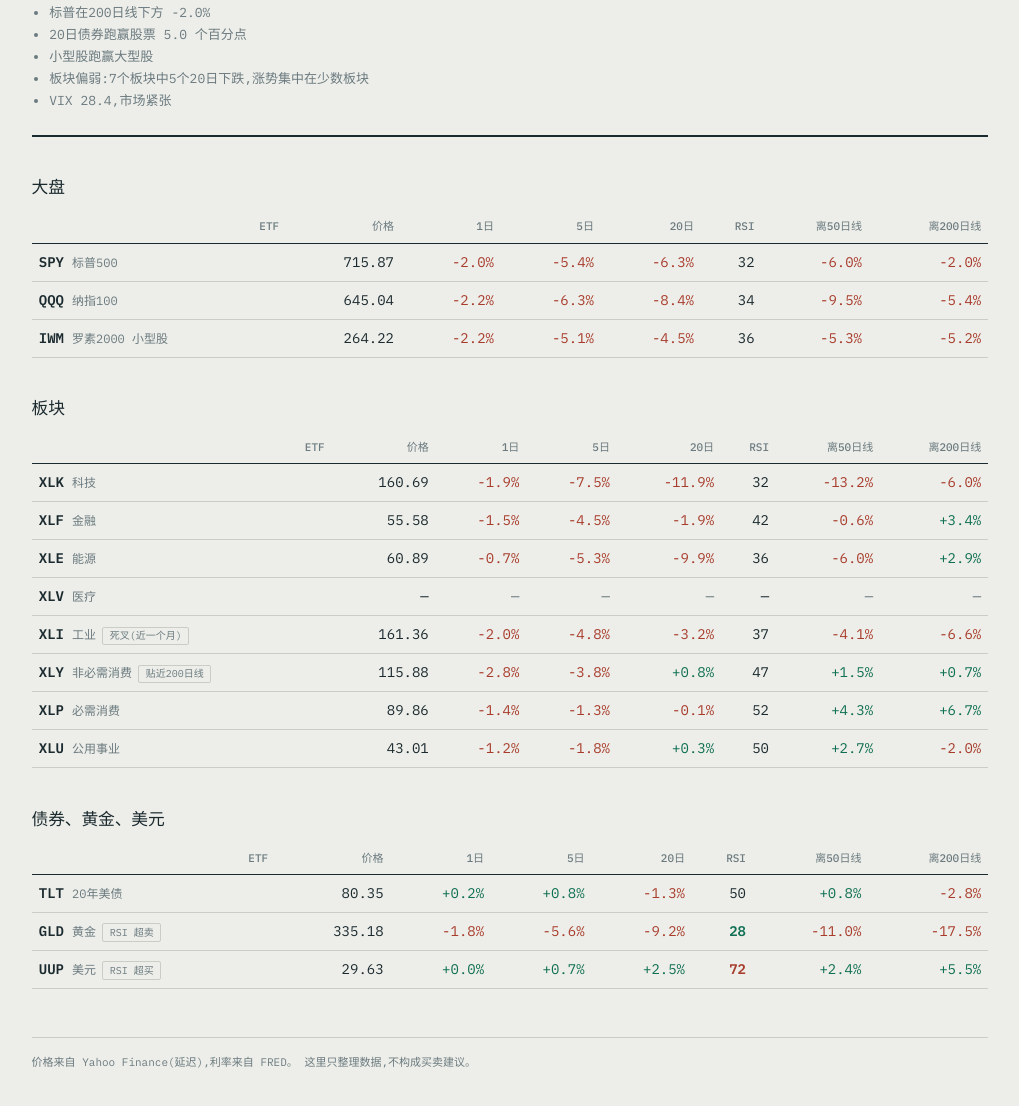
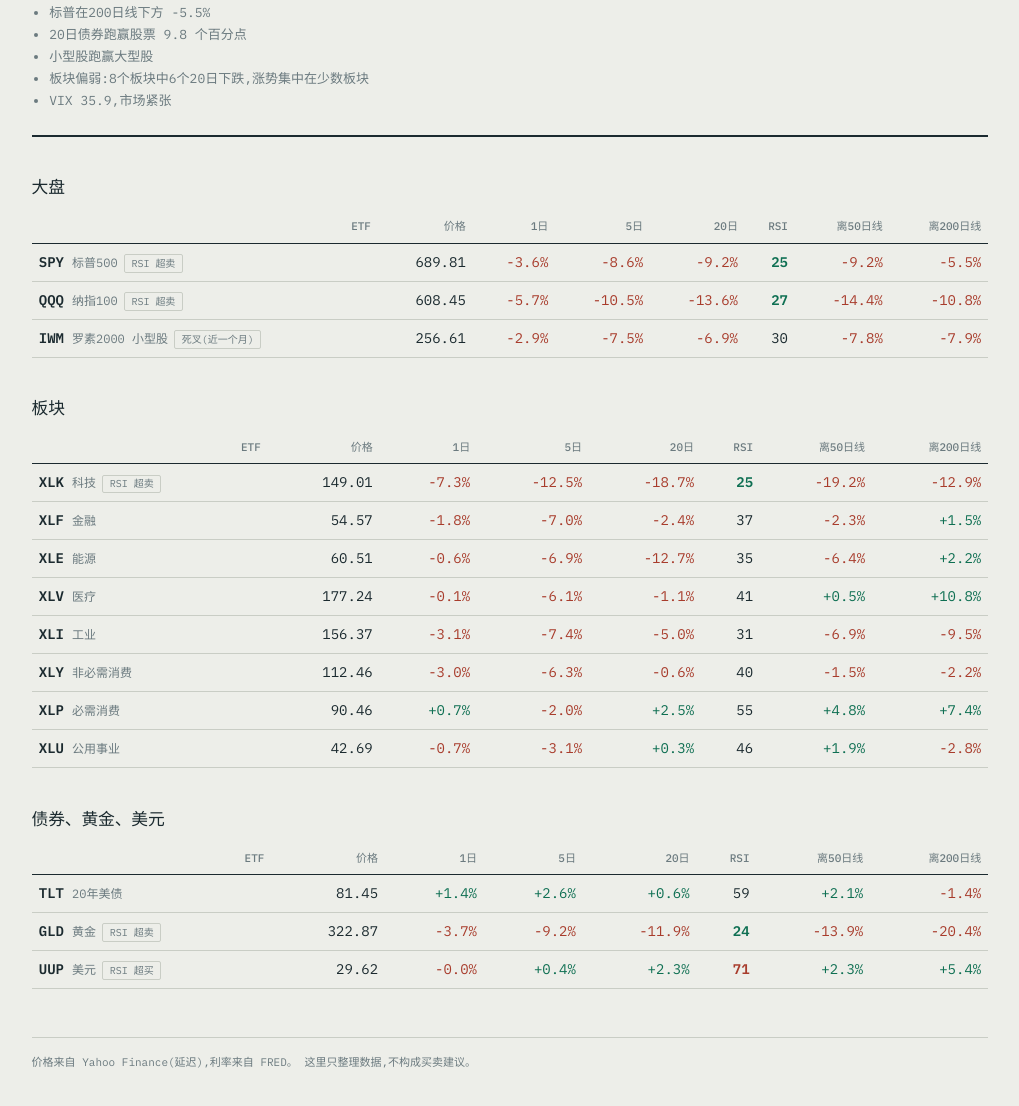
Before and after one commit to kelvin89mun/market-brief, a plain HTML site: page docs/index.html in a window 1280 px wide. Shown: the part 142-1248 px from the top of the page, without its empty margins (130-1149 px from the left). Drawn offline with nearby package versions, Linux system fonts and the light colour scheme.

Commit message:
Brief for 2026-11-21

```diff
--- a/docs/index.html
+++ b/docs/index.html
@@ -87,9 +87,9 @@
 <body>
 <div class="wrap">
   <header>
-    <div class="stamp">美股 19 Nov 2026 收盘数据</div>
+    <div class="stamp">美股 20 Nov 2026 收盘数据</div>
     <h1 class="verdict">Risk off 防守</h1>
-    <ul class="why"><li>标普在200日线下方 -2.0%</li><li>20日债券跑赢股票 5.0 个百分点</li><li>小型股跑赢大型股</li><li>板块偏弱:7个板块中5个20日下跌,涨势集中在少数板块</li><li>VIX 28.4,市场紧张</li></ul>
+    <ul class="why"><li>标普在200日线下方 -5.5%</li><li>20日债券跑赢股票 9.8 个百分点</li><li>小型股跑赢大型股</li><li>板块偏弱:8个板块中6个20日下跌,涨势集中在少数板块</li><li>VIX 35.9,市场紧张</li></ul>
   </header>
 
       <section>
@@ -103,34 +103,34 @@
           </thead>
           <tbody>
         <tr>
-          <th scope="row"><span class="tick">SPY</span><span class="nm">标普500</span></th>
-          <td class="num">715.87</td>
-          <td class="num down">-2.0%</td>
-          <td class="num down">-5.4%</td>
-          <td class="num down">-6.3%</td>
-          <td class="num rsi ">32</td>
-          <td class="num down">-6.0%</td>
-          <td class="num down">-2.0%</td>
+          <th scope="row"><span class="tick">SPY</span><span class="nm">标普500</span><span class='flag'>RSI 超卖</span></th>
+          <td class="num">689.81</td>
+          <td class="num down">-3.6%</td>
+          <td class="num down">-8.6%</td>
+          <td class="num down">-9.2%</td>
+          <td class="num rsi cold">25</td>
+          <td class="num down">-9.2%</td>
+          <td class="num down">-5.5%</td>
         </tr>
         <tr>
-          <th scope="row"><span class="tick">QQQ</span><span class="nm">纳指100</span></th>
-          <td class="num">645.04</td>
-          <td class="num down">-2.2%</td>
-          <td class="num down">-6.3%</td>
-          <td class="num down">-8.4%</td>
-          <td class="num rsi ">34</td>
-          <td class="num down">-9.5%</td>
-          <td class="num down">-5.4%</td>
+          <th scope="row"><span class="tick">QQQ</span><span class="nm">纳指100</span><span class='flag'>RSI 超卖</span></th>
+          <td class="num">608.45</td>
+          <td class="num down">-5.7%</td>
+          <td class="num down">-10.5%</td>
+          <td class="num down">-13.6%</td>
+          <td class="num rsi cold">27</td>
+          <td class="num down">-14.4%</td>
+          <td class="num down">-10.8%</td>
         </tr>
         <tr>
-          <th scope="row"><span class="tick">IWM</span><span class="nm">罗素2000 小型股</span></th>
-          <td class="num">264.22</td>
-          <td class="num down">-2.2%</td>
-          <td class="num down">-5.1%</td>
-          <td class="num down">-4.5%</td>
-          <td class="num rsi ">36</td>
-          <td class="num down">-5.3%</td>
-          <td class="num down">-5.2%</td>
+          <th scope="row"><span class="tick">IWM</span><span class="nm">罗素2000 小型股</span><span class='flag'>死叉(近一个月)</span></th>
+          <td class="num">256.61</td>
+          <td class="num down">-2.9%</td>
+          <td class="num down">-7.5%</td>
+          <td class="num down">-6.9%</td>
+          <td class="num rsi ">30</td>
+          <td class="num down">-7.8%</td>
+          <td class="num down">-7.9%</td>
         </tr></tbody>
         </table>
         </div>
@@ -147,84 +147,84 @@
           </thead>
           <tbody>
         <tr>
-          <th scope="row"><span class="tick">XLK</span><span class="nm">科技</span></th>
-          <td class="num">160.69</td>
-          <td class="num down">-1.9%</td>
-          <td class="num down">-7.5%</td>
-          <td class="num down">-11.9%</td>
-          <td class="num rsi ">32</td>
-          <td class="num down">-13.2%</td>
-          <td class="num down">-6.0%</td>
+          <th scope="row"><span class="tick">XLK</span><span class="nm">科技</span><span class='flag'>RSI 超卖</span></th>
+          <td class="num">149.01</td>
+          <td class="num down">-7.3%</td>
+          <td class="num down">-12.5%</td>
+          <td class="num down">-18.7%</td>
+          <td class="num rsi cold">25</td>
+          <td class="num down">-19.2%</td>
+          <td class="num down">-12.9%</td>
         </tr>
         <tr>
           <th scope="row"><span class="tick">XLF</span><span class="nm">金融</span></th>
-          <td class="num">55.58</td>
-          <td class="num down">-1.5%</td>
-          <td class="num down">-4.5%</td>
-          <td class="num down">-1.9%</td>
-          <td class="num rsi ">42</td>
-          <td class="num down">-0.6%</td>
-          <td class="num up">+3.4%</td>
+          <td class="num">54.57</td>
+          <td class="num down">-1.8%</td>
+          <td class="num down">-7.0%</td>
+          <td class="num down">-2.4%</td>
+          <td class="num rsi ">37</td>
+          <td class="num down">-2.3%</td>
+          <td class="num up">+1.5%</td>
         </tr>
         <tr>
           <th scope="row"><span class="tick">XLE</span><span class="nm">能源</span></th>
-          <td class="num">60.89</td>
-          <td class="num down">-0.7%</td>
-          <td class="num down">-5.3%</td>
-          <td class="num down">-9.9%</td>
-          <td class="num rsi ">36</td>
-          <td class="num down">-6.0%</td>
-          <td class="num up">+2.9%</td>
+          <td class="num">60.51</td>
+          <td class="num down">-0.6%</td>
+          <td class="num down">-6.9%</td>
+          <td class="num down">-12.7%</td>
+          <td class="num rsi ">35</td>
+          <td class="num down">-6.4%</td>
+          <td class="num up">+2.2%</td>
         </tr>
         <tr>
           <th scope="row"><span class="tick">XLV</span><span class="nm">医疗</span></th>
-          <td class="num">—</td>
-          <td class="num flat">—</td>
-          <td class="num flat">—</td>
-          <td class="num flat">—</td>
-          <td class="num rsi ">—</td>
-          <td class="num flat">—</td>
-          <td class="num flat">—</td>
+          <td class="num">177.24</td>
+          <td class="num down">-0.1%</td>
+          <td class="num down">-6.1%</td>
+          <td class="num down">-1.1%</td>
+          <td class="num rsi ">41</td>
+          <td class="num up">+0.5%</td>
+          <td class="num up">+10.8%</td>
         </tr>
         <tr>
-          <th scope="row"><span class="tick">XLI</span><span class="nm">工业</span><span class='flag'>死叉(近一个月)</span></th>
-          <td class="num">161.36</td>
-          <td class="num down">-2.0%</td>
-          <td class="num down">-4.8%</td>
-          <td class="num down">-3.2%</td>
-          <td class="num rsi ">37</td>
-          <td class="num down">-4.1%</td>
-          <td class="num down">-6.6%</td>
+          <th scope="row"><span class="tick">XLI</span><span class="nm">工业</span></th>
+          <td class="num">156.37</td>
+          <td class="num down">-3.1%</td>
+          <td class="num down">-7.4%</td>
+          <td class="num down">-5.0%</td>
+          <td class="num rsi ">31</td>
+          <td class="num down">-6.9%</td>
+          <td class="num down">-9.5%</td>
         </tr>
         <tr>
-          <th scope="row"><span class="tick">XLY</span><span class="nm">非必需消费</span><span class='flag'>贴近200日线</span></th>
-          <td class="num">115.88</td>
-          <td class="num down">-2.8%</td>
-          <td class="num down">-3.8%</td>
-          <td class="num up">+0.8%</td>
-          <td class="num rsi ">47</td>
-          <td class="num up">+1.5%</td>
-          <td class="num up">+0.7%</td>
+          <th scope="row"><span class="tick">XLY</span><span class="nm">非必需消费</span></th>
+          <td class="num">112.46</td>
+          <td class="num down">-3.0%</td>
+          <td class="num down">-6.3%</td>
+          <td class="num down">-0.6%</td>
+          <td class="num rsi ">40</td>
+          <td class="num down">-1.5%</td>
+          <td class="num down">-2.2%</td>
         </tr>
         <tr>
           <th scope="row"><span class="tick">XLP</span><span class="nm">必需消费</span></th>
-          <td class="num">89.86</td>
-          <td class="num down">-1.4%</td>
-          <td class="num down">-1.3%</td>
-          <td class="num down">-0.1%</td>
-          <td class="num rsi ">52</td>
-          <td class="num up">+4.3%</td>
-          <td class="num up">+6.7%</td>
+          <td class="num">90.46</td>
+          <td class="num up">+0.7%</td>
+          <td class="num down">-2.0%</td>
+          <td class="num up">+2.5%</td>
+          <td class="num rsi ">55</td>
+          <td class="num up">+4.8%</td>
+          <td class="num up">+7.4%</td>
         </tr>
         <tr>
           <th scope="row"><span class="tick">XLU</span><span class="nm">公用事业</span></th>
-          <td class="num">43.01</td>
-          <td class="num down">-1.2%</td>
-          <td class="num down">-1.8%</td>
+          <td class="num">42.69</td>
+          <td class="num down">-0.7%</td>
+          <td class="num down">-3.1%</td>
           <td class="num up">+0.3%</td>
-          <td class="num rsi ">50</td>
-          <td class="num up">+2.7%</td>
-          <td class="num down">-2.0%</td>
+          <td class="num rsi ">46</td>
+          <td class="num up">+1.9%</td>
+          <td class="num down">-2.8%</td>
         </tr></tbody>
         </table>
         </div>
@@ -242,33 +242,33 @@
           <tbody>
         <tr>
           <th scope="row"><span class="tick">TLT</span><span class="nm">20年美债</span></th>
-          <td class="num">80.35</td>
-          <td class="num up">+0.2%</td>
-          <td class="num up">+0.8%</td>
-          <td class="num down">-1.3%</td>
-          <td class="num rsi ">50</td>
-          <td class="num up">+0.8%</td>
-          <td class="num down">-2.8%</td>
+          <td class="num">81.45</td>
+          <td class="num up">+1.4%</td>
+          <td class="num up">+2.6%</td>
+          <td class="num up">+0.6%</td>
+          <td class="num rsi ">59</td>
+          <td class="num up">+2.1%</td>
+          <td class="num down">-1.4%</td>
         </tr>
         <tr>
           <th scope="row"><span class="tick">GLD</span><span class="nm">黄金</span><span class='flag'>RSI 超卖</span></th>
-          <td class="num">335.18</td>
-          <td class="num down">-1.8%</td>
-          <td class="num down">-5.6%</td>
+          <td class="num">322.87</td>
+          <td class="num down">-3.7%</td>
           <td class="num down">-9.2%</td>
-          <td class="num rsi cold">28</td>
-          <td class="num down">-11.0%</td>
-          <td class="num down">-17.5%</td>
+          <td class="num down">-11.9%</td>
+          <td class="num rsi cold">24</td>
+          <td class="num down">-13.9%</td>
+          <td class="num down">-20.4%</td>
         </tr>
         <tr>
           <th scope="row"><span class="tick">UUP</span><span class="nm">美元</span><span class='flag'>RSI 超买</span></th>
-          <td class="num">29.63</td>
-          <td class="num up">+0.0%</td>
-          <td class="num up">+0.7%</td>
-          <td class="num up">+2.5%</td>
-          <td class="num rsi hot">72</td>
-          <td class="num up">+2.4%</td>
-          <td class="num up">+5.5%</td>
+          <td class="num">29.62</td>
+          <td class="num down">-0.0%</td>
+          <td class="num up">+0.4%</td>
+          <td class="num up">+2.3%</td>
+          <td class="num rsi hot">71</td>
+          <td class="num up">+2.3%</td>
+          <td class="num up">+5.4%</td>
         </tr></tbody>
         </table>
         </div>
```
